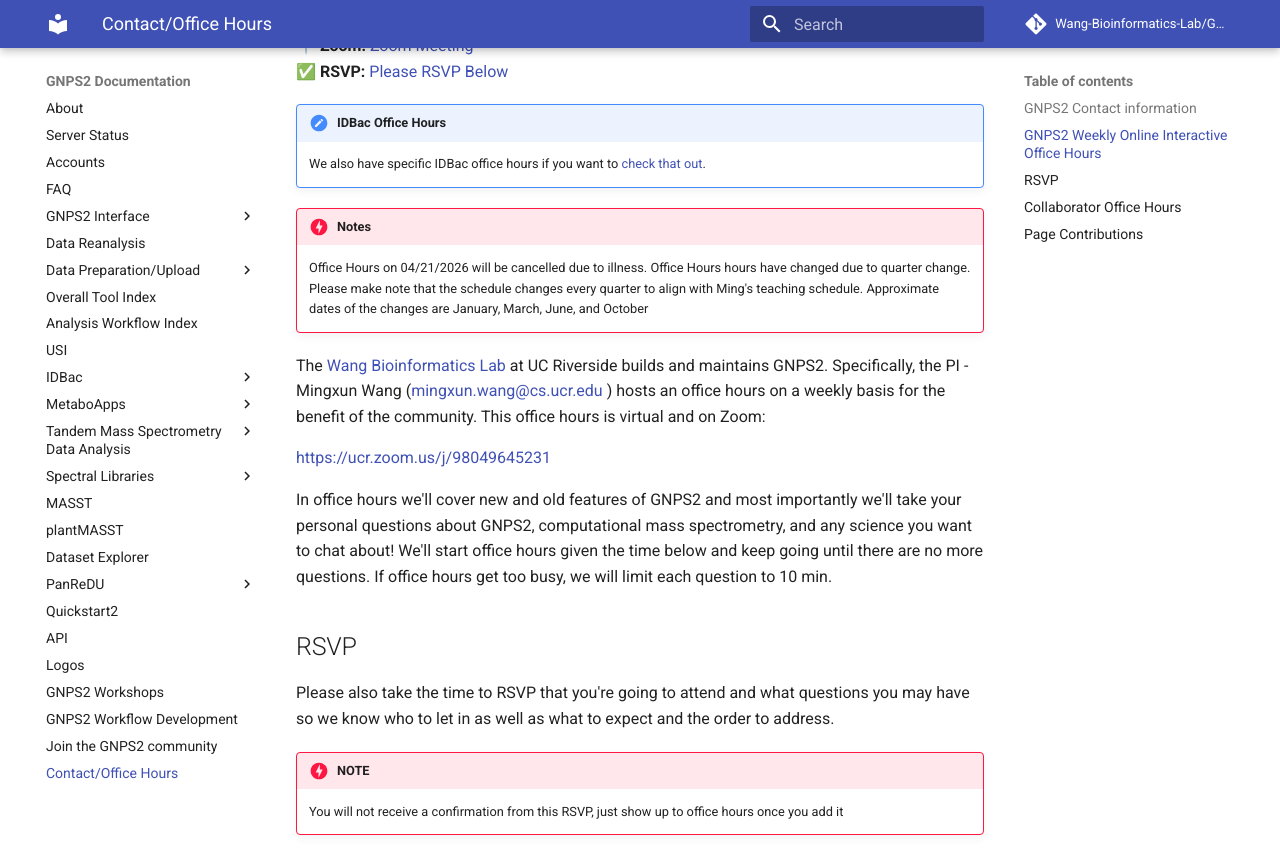
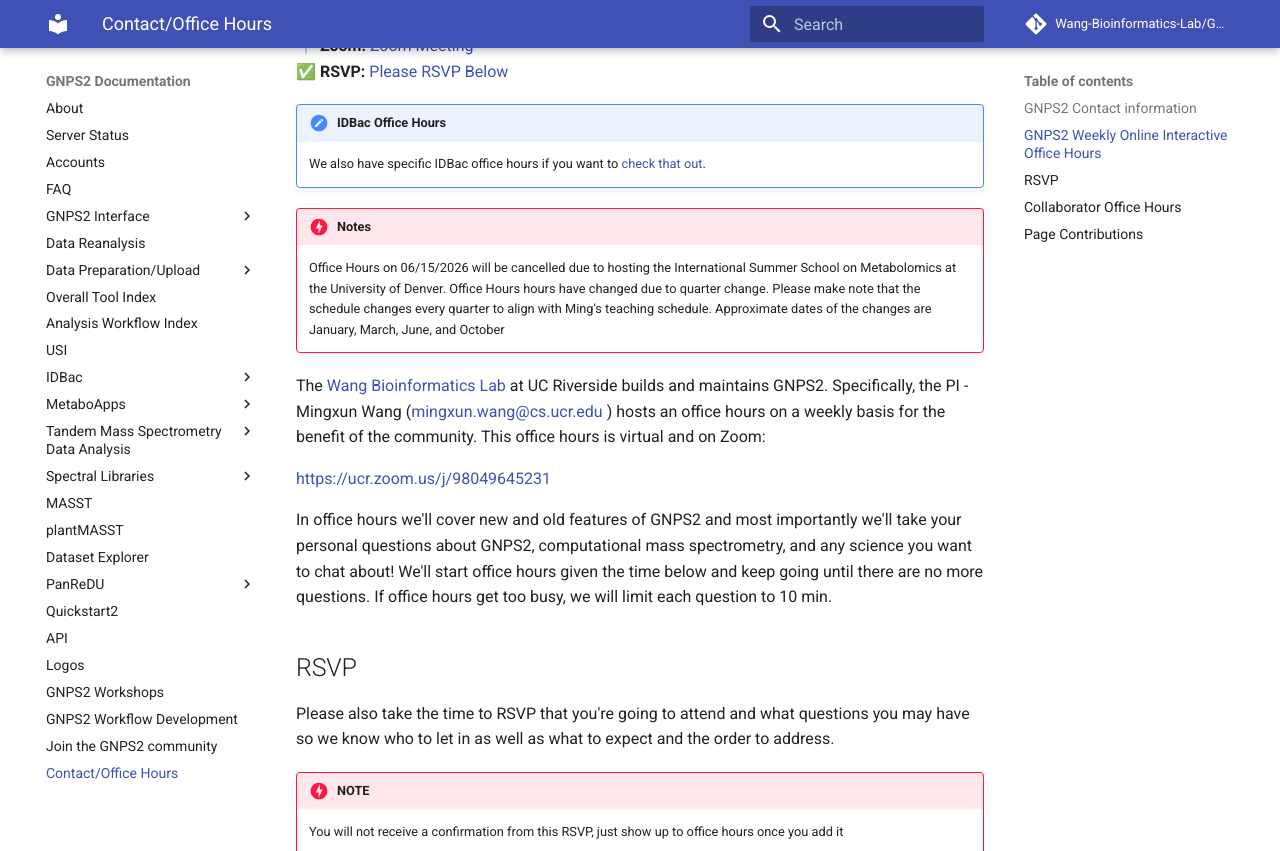
Before and after one commit to Wang-Bioinformatics-Lab/GNPS2_Documentation, an MkDocs documentation site: the page built from docs/contact.md, in a window 1280 px wide and 900 px high, scrolled down 391 px, cut to the strip 0-851 px from the top of the window. Built offline with MkDocs 1.6.1 and Material for MkDocs 9.7.7, drawn with Linux system fonts in a browser that asks for light colours; comment, search, counter and statistics services are not loaded.

Commit message:
Update contact.md

```diff
--- a/docs/contact.md
+++ b/docs/contact.md
@@ -13,7 +13,7 @@
     We also have specific IDBac office hours if you want to [check that out](idbacofficehours.md).
 
 !!! danger "Notes"
-    Office Hours on 04/21/2026 will be cancelled due to illness. Office Hours hours have changed due to quarter change. Please make note that the schedule changes every quarter to align with Ming's teaching schedule. Approximate dates of the changes are January, March, June, and October
+    Office Hours on 06/15/2026 will be cancelled due to hosting the International Summer School on Metabolomics at the University of Denver. Office Hours hours have changed due to quarter change. Please make note that the schedule changes every quarter to align with Ming's teaching schedule. Approximate dates of the changes are January, March, June, and October
 
 The [Wang Bioinformatics Lab](https://www.cs.ucr.edu/~mingxunw/) at UC Riverside builds and maintains GNPS2. Specifically, the PI - Mingxun Wang ([mingxun.wang@cs.ucr.edu](mailto:mingxun.wang@cs.ucr.edu) ) hosts an office hours on a weekly basis for the benefit of the community. This office hours is virtual and on Zoom:
 
```
